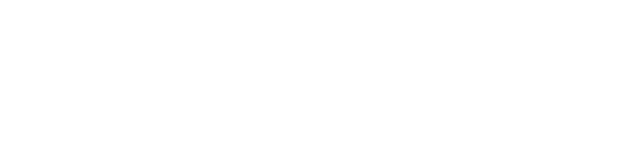
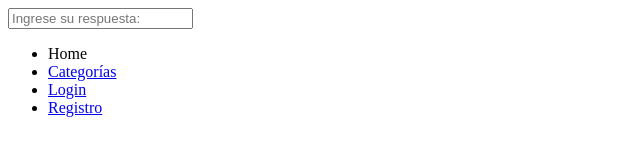
Before and after one commit to FelipeCapilla/TpFinal-Capilla-Sarnicola_Guelman, a plain HTML site: page login.html in a window 1280 px wide. Shown: the whole page, without its empty margins (0-640 px from the left). Drawn offline with Linux system fonts and the light colour scheme.

Commit message:
creando el header

```diff
--- a/login.html
+++ b/login.html
@@ -8,6 +8,22 @@
     <link rel="stylesheet" href="./css/styles.css">
 </head>
 <body>
+    <header>
+        <div>
+        <form action="search-results.html" method="get">
+            <label for="texto"></label>
+            <input type="text" name="texto" value="" placeholder="Ingrese su respuesta:">
+        </form>
+        </div>
+        <nav>
+            <ul>
+                <li><a href="index.html"></a>Home</li>
+                <li><a href="categories.html">Categorías</a></li>
+                <li><a href="login.html">Login</a></li>
+                <li><a href="register.html">Registro</a></li>
+            </ul>
+        </nav>
+    </header>
 
     <section class="Login">
 
```
